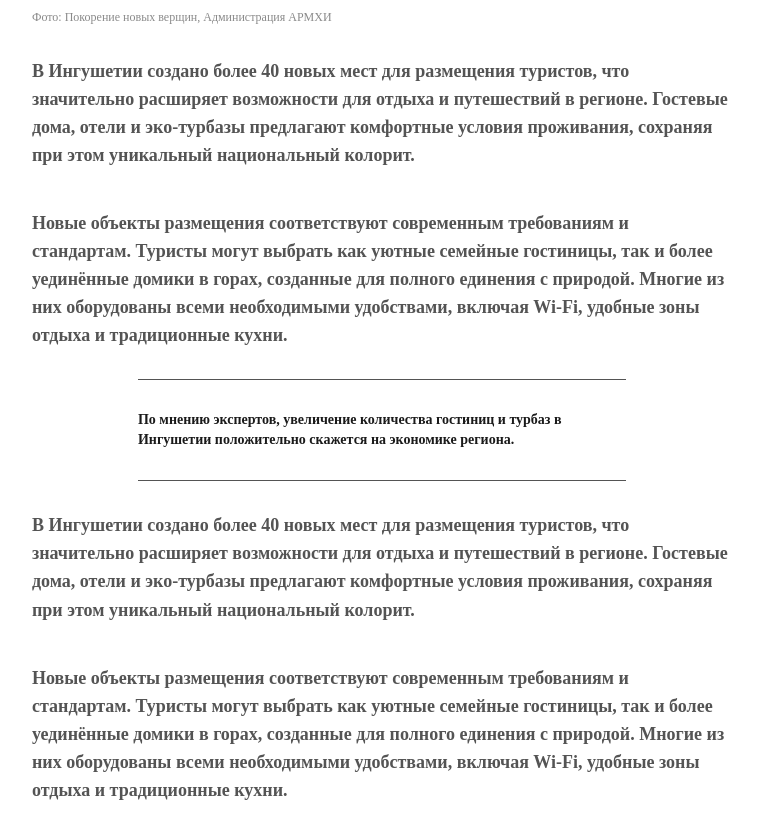
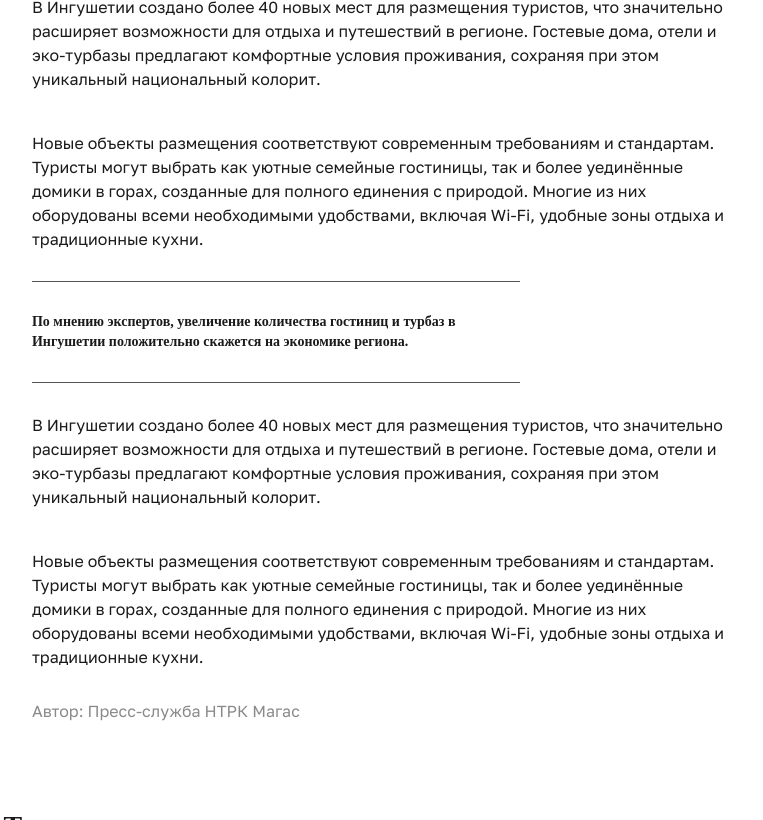
Before and after one commit to Islam-Parchiev/ntrk, a website: page src/single-news.html in a window 1280 px wide. Shown: the part 1980-2800 px from the top of the page, without its empty margins (92-855 px from the left). Drawn offline with Linux system fonts and the light colour scheme.

Commit message:
fix single-news page

```diff
--- a/src/css/pages/single-news.page.css
+++ b/src/css/pages/single-news.page.css
@@ -1,6 +1,7 @@
 .signle-news-page {
     font-family: var(--font-family);
 }
+
 .single-news__top {
     display: flex;
     flex-direction: column;
@@ -8,6 +9,7 @@
     gap: 20px;
     padding-top: 5%;
 }
+
 .single-news__title {
 
     font-weight: 600;
@@ -15,9 +17,11 @@ font-size: 36px;
     line-height: 122%;
     color: var(--bw-black);
 }
+
 .single-news__social svg {
     fill: var(--bw-black);
 }
+
 .single-news__info {
 
     font-weight: 400;
@@ -25,16 +29,19 @@ font-size: 16px;
     line-height: 150%;
     color: var(--neutral-neutral-500);
 }
+
 .single-news__socials {
     display: flex;
     align-items: center;
     gap: 20px;
 }
+
 .single-news__bottom {
     display: flex;
     align-items: start;
     gap: 30px;
 }
+
 .single-news__content {
     padding-top: 3%;
     flex-basis: 74.4%;
@@ -43,20 +50,33 @@ color: var(--neutral-neutral-500);
     align-items: center;
     gap: 30px;
 }
+
 .popular-sidebar--news {
     margin-top: 25px;
 }
+
 .single-news__right-block {
     padding-top: 3%;
     flex-basis: 25.6%;
 }
-.single-news__paragraph {
 
+.single-news__paragraph--first {
+    font-family: var(--font-family);
     font-weight: 600;
     font-size: 18px;
     line-height: 156%;
     color: var(--neutral-neutral-700);
 }
+
+.single-news__paragraph {
+
+    font-family: var(--font-family);
+    font-weight: 400;
+    font-size: 16px;
+    line-height: 150%;
+    color: var(--bw-black);
+}
+
 .single-news__image {
     width: 100%;
     display: flex;
@@ -64,16 +84,19 @@ color: var(--neutral-neutral-700);
     align-items: start;
     gap: 10px;
 }
-.single-news__image img{
+
+.single-news__image img {
     display: block;
     height: 100%;
     width: 100%;
     object-fit: cover;
 
 }
+
 .single-news__image--main {
     height: 506px;
 }
+
 .single-news__image_name {
 
     font-weight: 500;
@@ -81,14 +104,25 @@ font-size: 12px;
     line-height: 167%;
     color: var(--neutral-neutral-500);
 }
+
 .single-news__subInner {
     margin: 0 auto;
     max-width: 700px;
     display: flex;
     flex-direction: column;
-    align-items: center;
+    align-items: start;
     gap: 30px;
 }
+
+.single-news__author {
+    font-family: var(--font-family);
+    font-weight: 400;
+    font-size: 16px;
+    line-height: 150%;
+    color: var(--neutral-neutral-500);
+    text-align: left;
+}
+
 .single-news__text {
     display: flex;
     text-align: left;
@@ -96,16 +130,19 @@ color: var(--neutral-neutral-500);
     flex-direction: column;
     gap: 40px;
 }
-.single-news__image--sub  > .single-news__image_content{
+
+.single-news__image--sub>.single-news__image_content {
     width: 100%;
     height: 366px;
 }
-.single-news__image--sub  > .single-news__image_content img{
+
+.single-news__image--sub>.single-news__image_content img {
     display: block;
     width: 100%;
     height: 100%;
     object-fit: cover;
 }
+
 .single-news__citate {
     max-width: 488px;
     display: flex;
@@ -113,6 +150,7 @@ color: var(--neutral-neutral-500);
     align-items: center;
     gap: 30px;
 }
+
 .single-news__citate_paragraph {
 
     font-weight: 600;
@@ -120,11 +158,13 @@ font-size: 14px;
     line-height: 143%;
     color: var(--bw-black);
 }
+
 .divider {
     width: 100%;
     height: 1px;
-    background-color:  var(--neutral-neutral-700);
+    background-color: var(--neutral-neutral-700);
 }
+
 .single-news-other__title {
 
     font-weight: 600;
@@ -132,6 +172,7 @@ font-size: 28px;
     line-height: 129%;
     color: var(--bw-black);
 }
+
 .single-news-other__inner {
     padding-right: 5%;
     padding-left: 5%;
--- a/src/single-news.html
+++ b/src/single-news.html
@@ -361,7 +361,7 @@
                     </div>
                     <div class="single-news__bottom">
                         <div class="single-news__content">
-                            <p class="single-news__paragraph">
+                            <p class="single-news__paragraph single-news__paragraph--first">
                                 В Ингушетии появилось более 40 мест для размещения туристов в новых мини-отелях
                                 2023-2024 годов, сообщил председатель комитета по туризму республики Магомед Цуроев во
                                 вторник.
```
Lines whose indentation alone changed are shown as unchanged.
